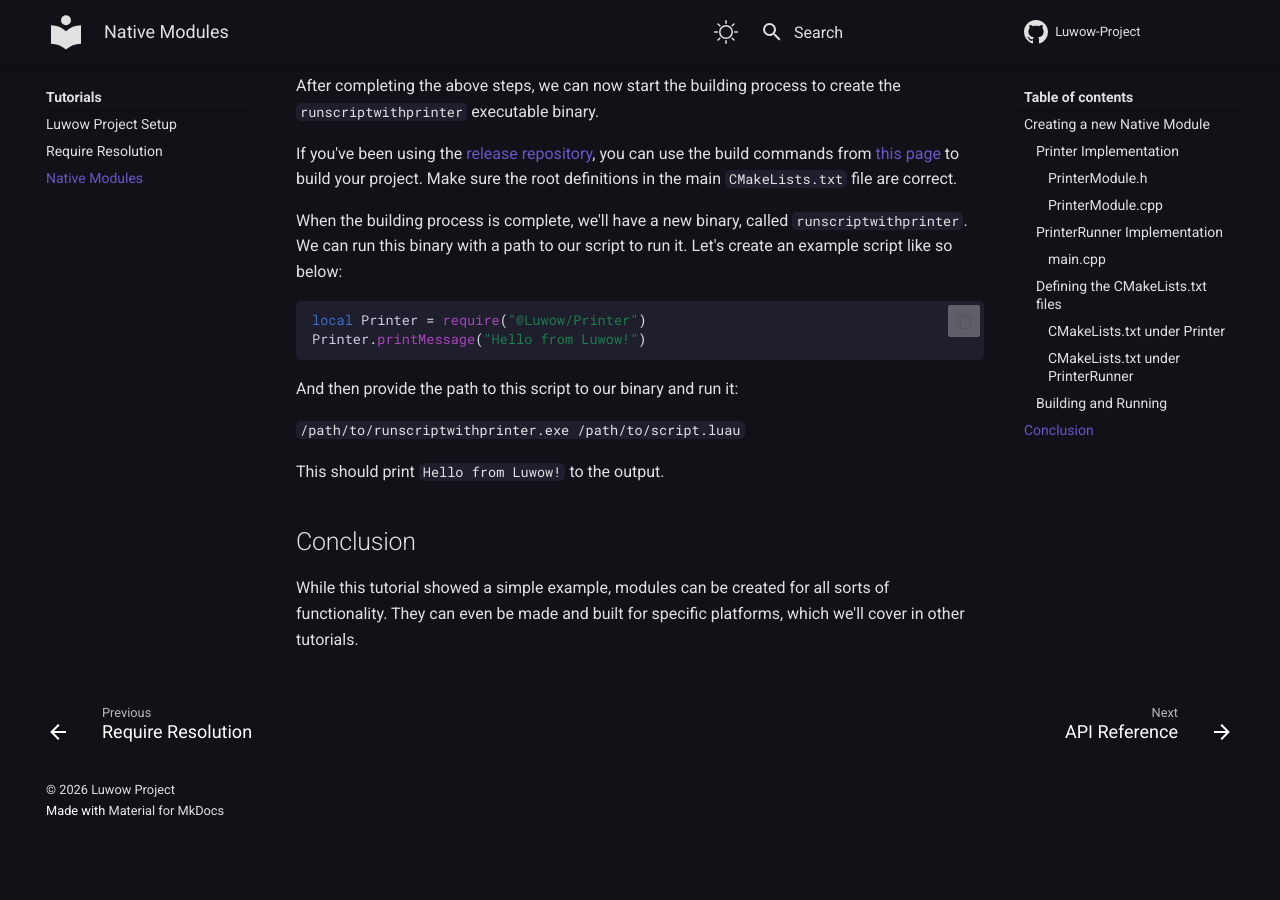
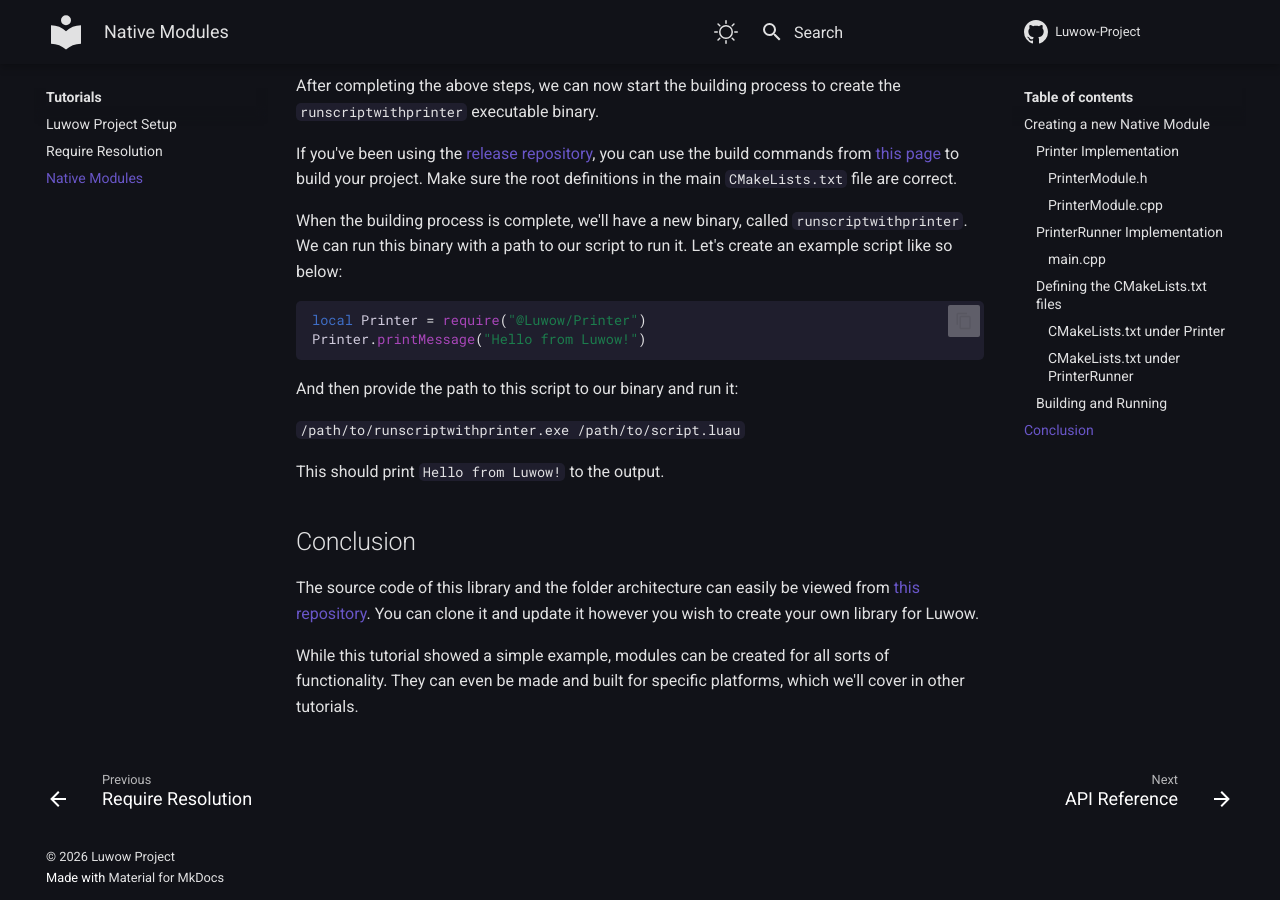
Before and after one commit to Luwow-Project/Documentation, an MkDocs documentation site: the page built from docs/tutorials/nativeModules.md, in a window 1280 px wide and 900 px high, scrolled down 5932 px. Built offline with MkDocs 1.6.1 and Material for MkDocs 9.7.7, drawn with Linux system fonts in a browser that asks for light colours; before the commit the page ends 6765 px from its top, so only the background shows below that.

Commit message:
Update the native modules tutorial.

```diff
--- a/docs/tutorials/nativeModules.md
+++ b/docs/tutorials/nativeModules.md
@@ -300,4 +300,6 @@ This should print `Hello from Luwow!` to the output.
 
 ## Conclusion
 
+The source code of this library and the folder architecture can easily be viewed from [this repository](https://github.com/Luwow-Project/Printer). You can clone it and update it however you wish to create your own library for Luwow.
+
 While this tutorial showed a simple example, modules can be created for all sorts of functionality. They can even be made and built for specific platforms, which we'll cover in other tutorials.
```
